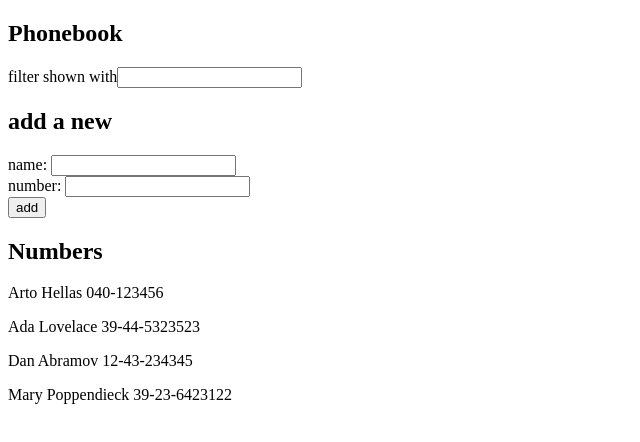
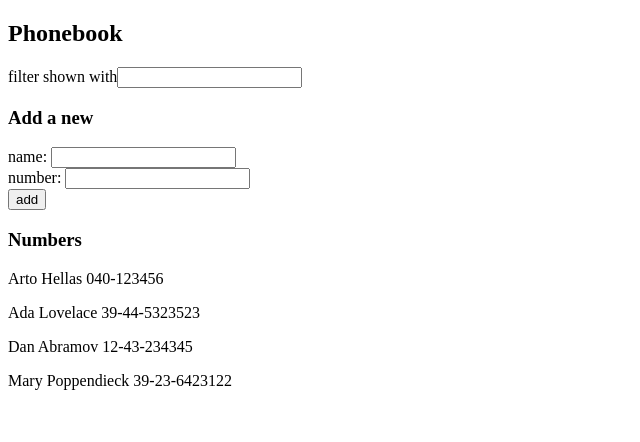
Before and after one commit to DomDomo/fullstackopen-course, a React (Create React App) app in the folder part2/phonebook/: page / in a window 1280 px wide. Shown: the top 442 px of the page, without its empty margins (0-640 px from the left). Built offline with nearby package versions, Linux system fonts and the light colour scheme.

Commit message:
Finish 2.10

```diff
--- a/part2/phonebook/src/App.js
+++ b/part2/phonebook/src/App.js
@@ -1,4 +1,46 @@
 import React, { useState } from "react";
+
+const Filter = (props) => {
+  return (
+    <p>
+      filter shown with
+      <input value={props.newSearch} onChange={props.handleChange} />
+    </p>
+  );
+};
+
+const PersonForm = (props) => {
+  console.log(props);
+  return (
+    <form onSubmit={props.onSubmit}>
+      <div>
+        name: <input value={props.newName} onChange={props.handleNameChange} />
+        <br />
+        number:{" "}
+        <input value={props.newNumber} onChange={props.handleNumberChange} />
+      </div>
+      <div>
+        <button type="submit">add</button>
+      </div>
+    </form>
+  );
+};
+
+const Person = ({ person }) => (
+  <p>
+    {person.name} {person.number}
+  </p>
+);
+
+const Persons = (props) => {
+  return (
+    <div>
+      {props.people.map((person) => (
+        <Person key={person.name} person={person} />
+      ))}
+    </div>
+  );
+};
 
 const App = () => {
   const [persons, setPersons] = useState([
@@ -44,7 +86,7 @@ const App = () => {
     }
   };
 
-  const numbersToShow = newSearch
+  const peopleToShow = newSearch
     ? persons.filter((person) =>
         person.name.toLowerCase().startsWith(newSearch.toLowerCase())
       )
@@ -53,25 +95,17 @@ const App = () => {
   return (
     <div>
       <h2>Phonebook</h2>
-      filter shown with
-      <input value={newSearch} onChange={handleSearchChange} />
-      <h2>add a new</h2>
-      <form onSubmit={addPerson}>
-        <div>
-          name: <input value={newName} onChange={handleNameChange} />
-          <br />
-          number: <input value={newNumber} onChange={handleNumberChange} />
-        </div>
-        <div>
-          <button type="submit">add</button>
-        </div>
-      </form>
-      <h2>Numbers</h2>
-      {numbersToShow.map((person) => (
-        <p key={person.name}>
-          {person.name} {person.number}
-        </p>
-      ))}
+      <Filter value={newSearch} handleChange={handleSearchChange} />
+      <h3>Add a new</h3>
+      <PersonForm
+        onSubmit={addPerson}
+        newName={newName}
+        handleNameChange={handleNameChange}
+        newNumber={newNumber}
+        handleNumberChange={handleNumberChange}
+      />
+      <h3>Numbers</h3>
+      <Persons people={peopleToShow} />
     </div>
   );
 };
```
